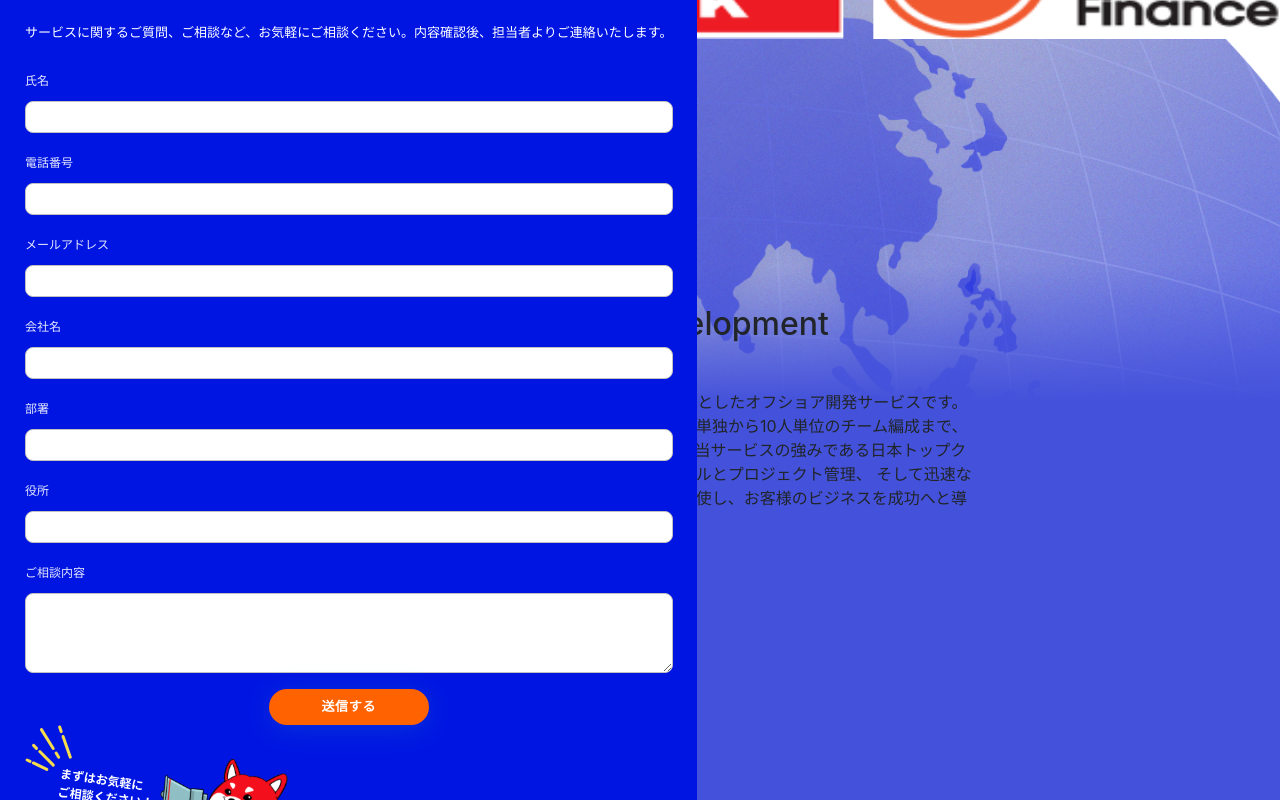
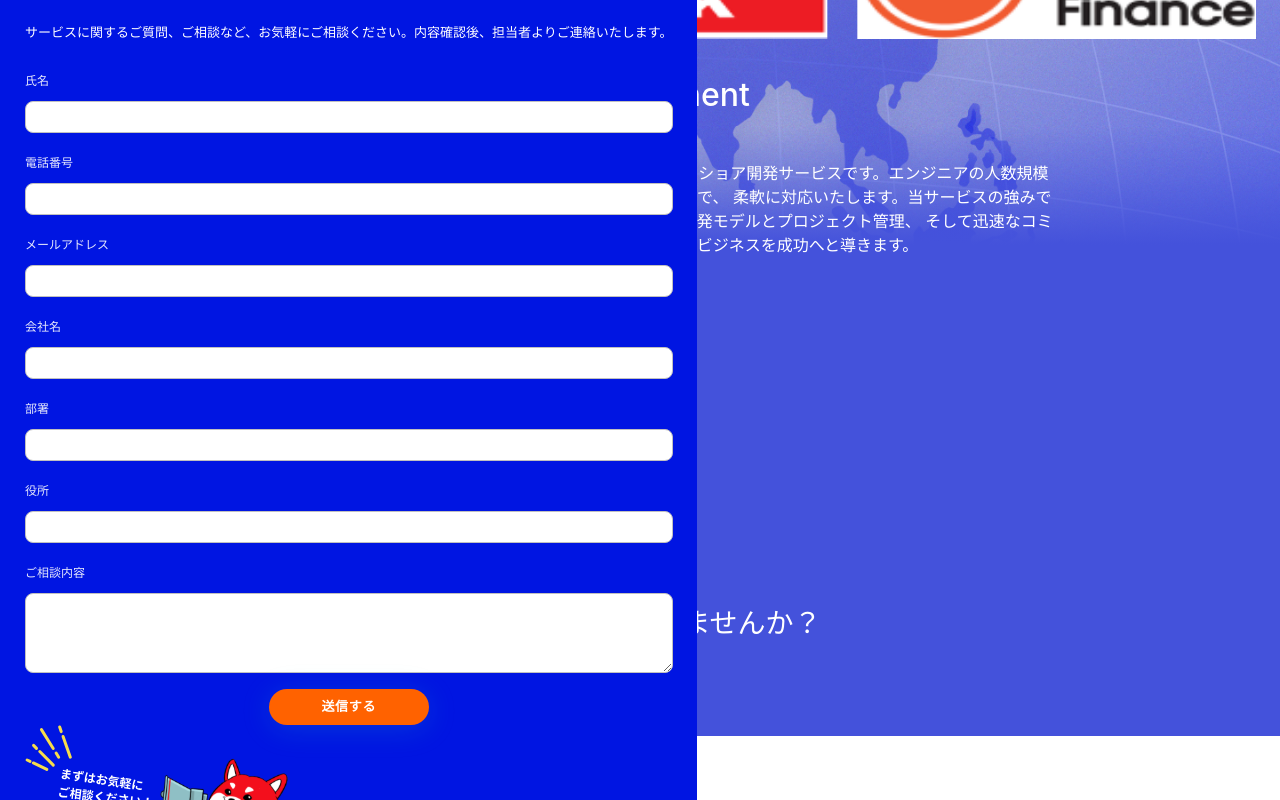
Before and after one commit to kashif-zia/Studio-Development-Hub, a React (Create React App) app: page / in a window 1280 px wide. Shown: the part 800-1600 px from the top of the page. Built offline with nearby package versions, Linux system fonts and the light colour scheme.

Commit message:
small changes

```diff
--- a/src/components/SectionMain/index.js
+++ b/src/components/SectionMain/index.js
@@ -61,7 +61,7 @@ export default function index() {
                                 </div>
                             </div>
                         </div>
-                            <div className="companyLogo-Section">
+                            <div className="companyLogo-Section pr-4">
                             <Swiper
                                 slidesPerView={3}
                                 spaceBetween={30}
@@ -145,27 +145,27 @@ export default function index() {
                                  <img src={dancingImage} alt="dancing image" />
                                  </div>
                                  <div className="about-p">
-                                <p>{"{About SDH }"}
+                                <p className="aboutSdh-subtext">{"{About SDH }"}
                                  </p>
-                                 <h2>Studio Development<br/>Hubとは？</h2>
-                                 <p>SDHはパキスタンを拠点としたオフショア開発サービスです。エンジニアの人数規模は単独から10人単位のチーム編成まで、
+                                 <h2 className="aboutSdh-h2">Studio Development<br/>Hubとは？</h2>
+                                 <p className="aboutSdh-text">SDHはパキスタンを拠点としたオフショア開発サービスです。エンジニアの人数規模は単独から10人単位のチーム編成まで、
                                     柔軟に対応いたします。当サービスの強みである日本トップクラスの高品質な開発モデルとプロジェクト管理、
                                     そして迅速なコミュニケーションを駆使し、お客様のビジネスを成功へと導きます。
                                  </p>
                                  </div>
                         </div>
-                     <p>{"{Problem }"}
-                                 </p>
+                        <div className="problecSection col-md-9 custom-col-9">
+                            <div className="problemHeading">
+                                  <p className="problemSub-text text-center">{"{Problem }"}</p>
+                                  <h3 className="problemSub-h3 text-center">こんなお悩みありませんか？</h3>
+                                  </div>
+                                  <div className="problemNotes">開発の品質は担保されるのだろうか</div>
+
+                        </div>
                                  </div>
                      </div>
                 </div>
             </div>
-
-
-
-
-
-
 
             <section className='section-questions'>
                 <div className='container'>
--- a/src/components/SectionMain/style.scss
+++ b/src/components/SectionMain/style.scss
@@ -282,11 +282,10 @@
     // background-position: top center;
     // background-repeat: no-repeat;
     // background-size: cover;
-    width: 100%;
-    z-index: 1;
-    position: relative;
-    margin-top: -110px;
-    // padding-top: 500px;
+           width: 100%;
+		   z-index: 1;
+		   position: relative;
+ 		   margin-top: -270px;
  .sdh-image{
     width: 100%;
  }
@@ -294,17 +293,52 @@
 .problemSection{
     background: linear-gradient(180deg, rgba(68, 82, 219, 0.00) 0%, rgba(68, 82, 219, 0.40) 8.61%, #4452DB 19.45%, #4452DB 100%);
     width: 100%;
-    margin-top: -150px;
+    margin-top: -129px;
     z-index: 1;
     .aboutSdh{
-        max-width: 680px;
-        margin: auto;
+          max-width: 838px;
+          margin: auto;
+
+          margin-top: -90px;
+          margin-bottom: 294px;
      }
      .aboutSdh{
          display: flex;
      }
+     .aboutSdh-subtext{
+        color: #fff;
+     }
+     .aboutSdh-h2{
+        color:#fff;
+     }
+     .aboutSdh-text{
+        color: #fff;
+     }
 }
+.problecSection{
 
+.problemNotes{
+    background-color: #fff;
+    border-radius: 20px;
+    width: 100%;
+    max-width: 536px;
+    height: 77px;
+    border-radius: 38.5px;
+    display: inline-flex;
+    justify-content: center;
+    align-items: center;
+    padding: 32px 26px;
+}
+.problemHeading{
+    margin-bottom: 29px;
+}
+.problemSub-text{
+    color:#fff;
+}
+.problemSub-h3{
+    color: #fff;
+}
+}
 @media only screen and (max-width:1200px) {
     .side-contact-form {
         display: none;
```
